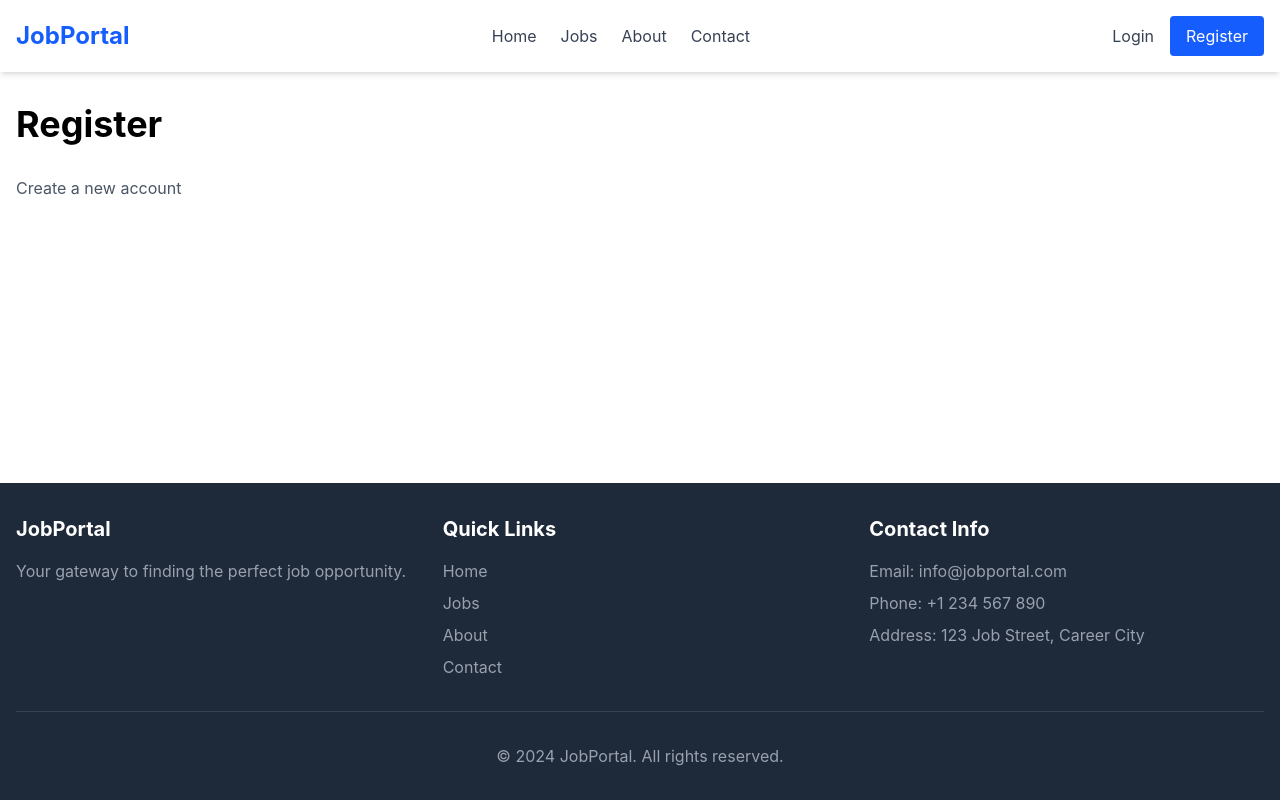
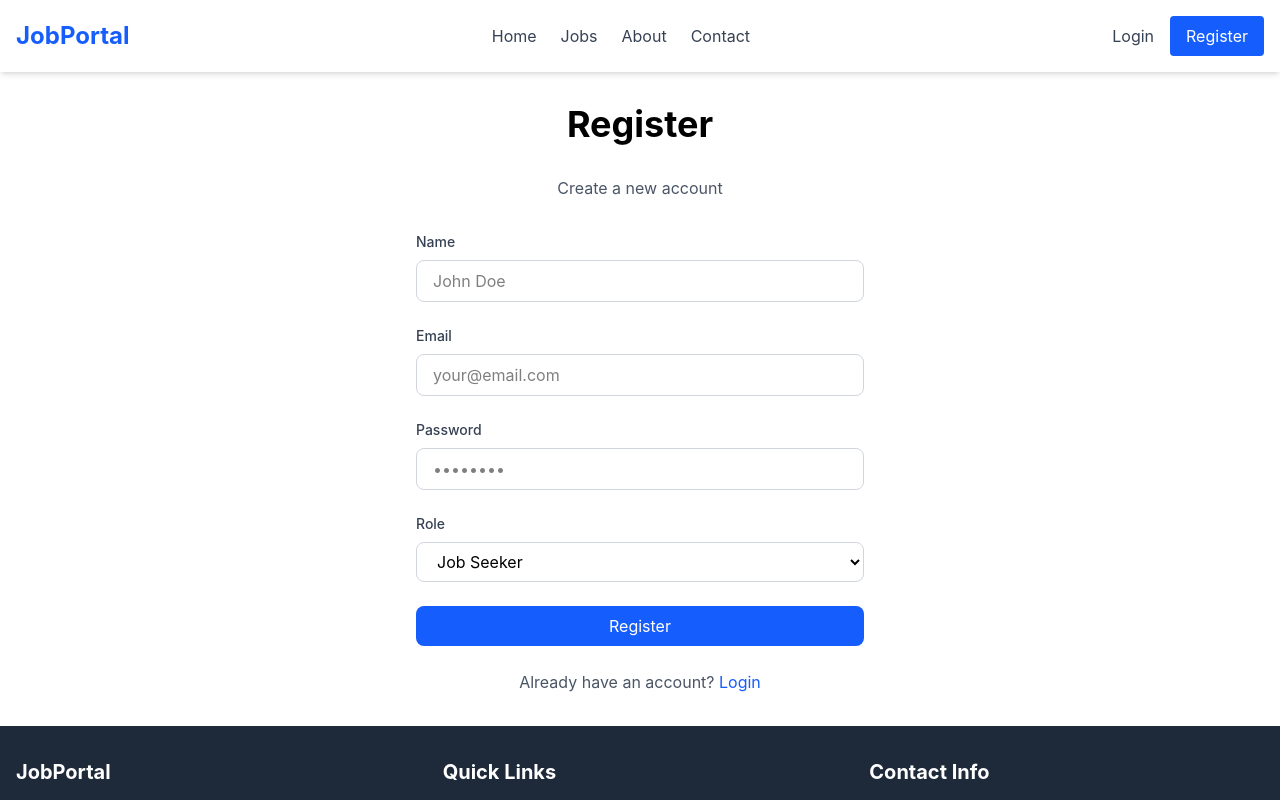
Before and after one commit to Aditya201514049/Job-portal-ostad, a React app in the folder frontend/: page /register in a window 1280 px wide. Shown: the top 800 px of the page. Built offline with nearby package versions, Linux system fonts and the light colour scheme; the HTML template or start-up script is replaced by a standard one.

Commit message:
login, register functionalities from frontend done

```diff
--- a/frontend/package.json
+++ b/frontend/package.json
@@ -15,6 +15,7 @@
     "axios": "^1.18.1",
     "react": "^19.2.7",
     "react-dom": "^19.2.7",
+    "react-hook-form": "^7.81.0",
     "react-router-dom": "^7.18.1",
     "tailwindcss": "^4.3.2",
     "zustand": "^5.0.14"
--- a/frontend/src/pages/Login/index.jsx
+++ b/frontend/src/pages/Login/index.jsx
@@ -1,8 +1,92 @@
+import { useForm } from 'react-hook-form';
+import { useNavigate, Link } from 'react-router-dom';
+import { useAuthActions } from '../../hooks/useAuth';
+
 const Login = () => {
+  const {
+    register,
+    handleSubmit,
+    formState: { errors, isSubmitting },
+  } = useForm();
+  const { login } = useAuthActions();
+  const navigate = useNavigate();
+
+  const onSubmit = async (data) => {
+    const result = await login(data);
+    if (result.success) {
+      navigate('/dashboard');
+    } else {
+      alert(result.error);
+    }
+  };
+
   return (
     <div className="container mx-auto px-4 py-8">
-      <h1 className="text-4xl font-bold mb-8">Login</h1>
-      <p className="text-gray-600">Sign in to your account</p>
+      <div className="max-w-md mx-auto">
+        <h1 className="text-4xl font-bold mb-8 text-center">Login</h1>
+        <p className="text-gray-600 text-center mb-8">Sign in to your account</p>
+
+        <form onSubmit={handleSubmit(onSubmit)} className="space-y-6">
+          <div>
+            <label htmlFor="email" className="block text-sm font-medium text-gray-700 mb-2">
+              Email
+            </label>
+            <input
+              id="email"
+              type="email"
+              {...register('email', {
+                required: 'Email is required',
+                pattern: {
+                  value: /^[A-Z0-9._%+-]+@[A-Z0-9.-]+\.[A-Z]{2,}$/i,
+                  message: 'Invalid email address',
+                },
+              })}
+              className="w-full px-4 py-2 border border-gray-300 rounded-lg focus:ring-2 focus:ring-blue-500 focus:border-transparent"
+              placeholder="your@email.com"
+            />
+            {errors.email && (
+              <p className="text-red-500 text-sm mt-1">{errors.email.message}</p>
+            )}
+          </div>
+
+          <div>
+            <label htmlFor="password" className="block text-sm font-medium text-gray-700 mb-2">
+              Password
+            </label>
+            <input
+              id="password"
+              type="password"
+              {...register('password', {
+                required: 'Password is required',
+                minLength: {
+                  value: 6,
+                  message: 'Password must be at least 6 characters',
+                },
+              })}
+              className="w-full px-4 py-2 border border-gray-300 rounded-lg focus:ring-2 focus:ring-blue-500 focus:border-transparent"
+              placeholder="••••••••"
+            />
+            {errors.password && (
+              <p className="text-red-500 text-sm mt-1">{errors.password.message}</p>
+            )}
+          </div>
+
+          <button
+            type="submit"
+            disabled={isSubmitting}
+            className="w-full bg-blue-600 text-white py-2 px-4 rounded-lg hover:bg-blue-700 disabled:bg-blue-400 disabled:cursor-not-allowed"
+          >
+            {isSubmitting ? 'Logging in...' : 'Login'}
+          </button>
+        </form>
+
+        <p className="text-center mt-6 text-gray-600">
+          Don't have an account?{' '}
+          <Link to="/register" className="text-blue-600 hover:text-blue-700">
+            Register
+          </Link>
+        </p>
+      </div>
     </div>
   );
 };
--- a/frontend/src/pages/Register/index.jsx
+++ b/frontend/src/pages/Register/index.jsx
@@ -1,8 +1,133 @@
+import { useForm } from 'react-hook-form';
+import { useNavigate, Link } from 'react-router-dom';
+import { useAuthActions } from '../../hooks/useAuth';
+
 const Register = () => {
+  const {
+    register,
+    handleSubmit,
+    formState: { errors, isSubmitting },
+  } = useForm();
+  const { register: registerUser } = useAuthActions();
+  const navigate = useNavigate();
+
+  const onSubmit = async (data) => {
+    const result = await registerUser(data);
+    if (result.success) {
+      navigate('/dashboard');
+    } else {
+      alert(result.error);
+    }
+  };
+
   return (
     <div className="container mx-auto px-4 py-8">
-      <h1 className="text-4xl font-bold mb-8">Register</h1>
-      <p className="text-gray-600">Create a new account</p>
+      <div className="max-w-md mx-auto">
+        <h1 className="text-4xl font-bold mb-8 text-center">Register</h1>
+        <p className="text-gray-600 text-center mb-8">Create a new account</p>
+
+        <form onSubmit={handleSubmit(onSubmit)} className="space-y-6">
+          <div>
+            <label htmlFor="name" className="block text-sm font-medium text-gray-700 mb-2">
+              Name
+            </label>
+            <input
+              id="name"
+              type="text"
+              {...register('name', {
+                required: 'Name is required',
+                minLength: {
+                  value: 2,
+                  message: 'Name must be at least 2 characters',
+                },
+              })}
+              className="w-full px-4 py-2 border border-gray-300 rounded-lg focus:ring-2 focus:ring-blue-500 focus:border-transparent"
+              placeholder="John Doe"
+            />
+            {errors.name && (
+              <p className="text-red-500 text-sm mt-1">{errors.name.message}</p>
+            )}
+          </div>
+
+          <div>
+            <label htmlFor="email" className="block text-sm font-medium text-gray-700 mb-2">
+              Email
+            </label>
+            <input
+              id="email"
+              type="email"
+              {...register('email', {
+                required: 'Email is required',
+                pattern: {
+                  value: /^[A-Z0-9._%+-]+@[A-Z0-9.-]+\.[A-Z]{2,}$/i,
+                  message: 'Invalid email address',
+                },
+              })}
+              className="w-full px-4 py-2 border border-gray-300 rounded-lg focus:ring-2 focus:ring-blue-500 focus:border-transparent"
+              placeholder="your@email.com"
+            />
+            {errors.email && (
+              <p className="text-red-500 text-sm mt-1">{errors.email.message}</p>
+            )}
+          </div>
+
+          <div>
+            <label htmlFor="password" className="block text-sm font-medium text-gray-700 mb-2">
+              Password
+            </label>
+            <input
+              id="password"
+              type="password"
+              {...register('password', {
+                required: 'Password is required',
+                minLength: {
+                  value: 6,
+                  message: 'Password must be at least 6 characters',
+                },
+              })}
+              className="w-full px-4 py-2 border border-gray-300 rounded-lg focus:ring-2 focus:ring-blue-500 focus:border-transparent"
+              placeholder="••••••••"
+            />
+            {errors.password && (
+              <p className="text-red-500 text-sm mt-1">{errors.password.message}</p>
+            )}
+          </div>
+
+          <div>
+            <label htmlFor="role" className="block text-sm font-medium text-gray-700 mb-2">
+              Role
+            </label>
+            <select
+              id="role"
+              {...register('role', {
+                required: 'Role is required',
+              })}
+              className="w-full px-4 py-2 border border-gray-300 rounded-lg focus:ring-2 focus:ring-blue-500 focus:border-transparent"
+            >
+              <option value="jobseeker">Job Seeker</option>
+              <option value="employer">Employer</option>
+            </select>
+            {errors.role && (
+              <p className="text-red-500 text-sm mt-1">{errors.role.message}</p>
+            )}
+          </div>
+
+          <button
+            type="submit"
+            disabled={isSubmitting}
+            className="w-full bg-blue-600 text-white py-2 px-4 rounded-lg hover:bg-blue-700 disabled:bg-blue-400 disabled:cursor-not-allowed"
+          >
+            {isSubmitting ? 'Creating account...' : 'Register'}
+          </button>
+        </form>
+
+        <p className="text-center mt-6 text-gray-600">
+          Already have an account?{' '}
+          <Link to="/login" className="text-blue-600 hover:text-blue-700">
+            Login
+          </Link>
+        </p>
+      </div>
     </div>
   );
 };
```
Also changed, not shown: 1 other file (tests, documents, lock files or other folders).
